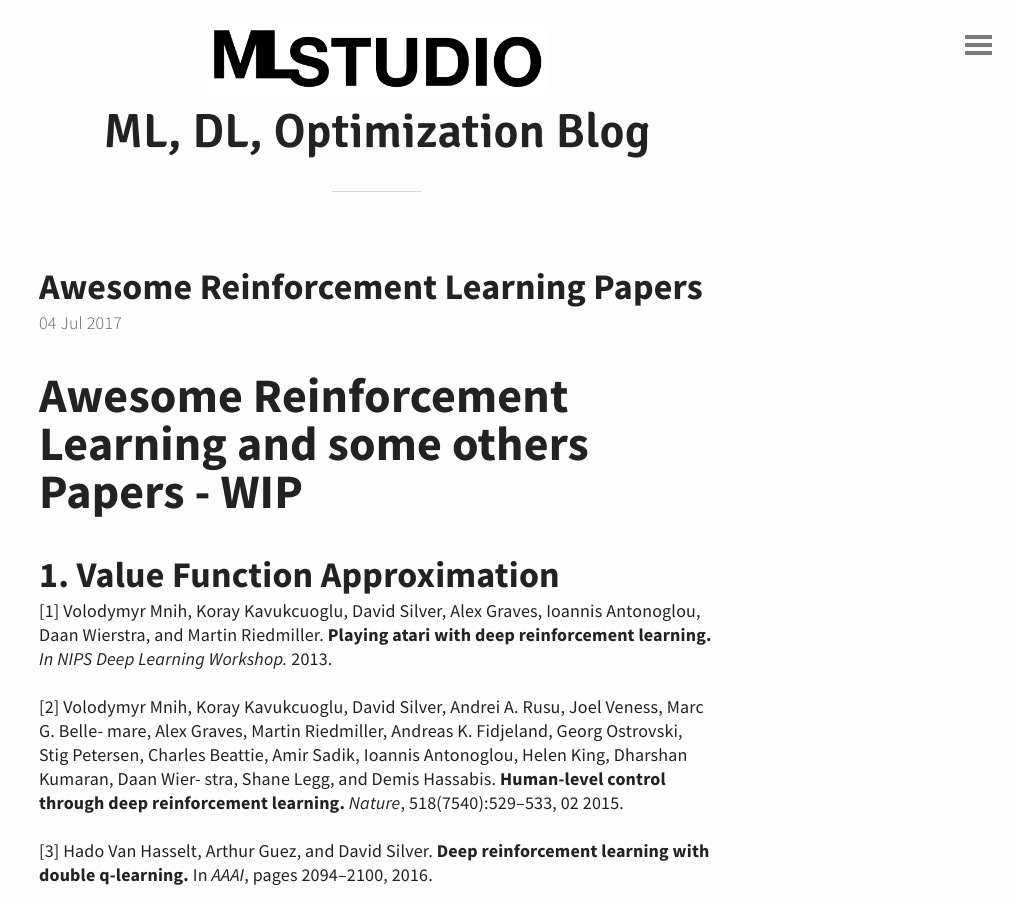
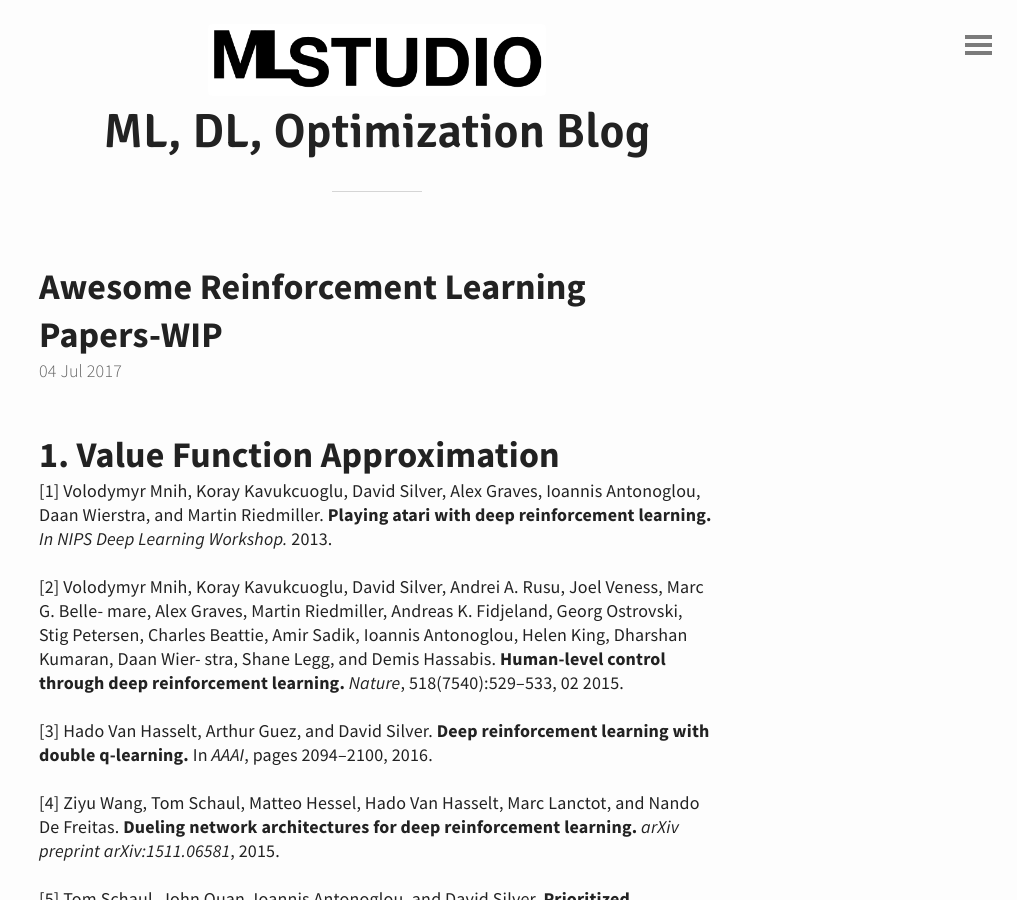
Before and after one commit to edmophia/edmophia.github.io, a Jekyll site: the page built from _posts/Reinforcement Learning/2017-7-3-Awesome Reinforcement-Learning-Papers.md, in a window 1280 px wide and 900 px high. Shown: the whole window, without its empty margins (263-1280 px from the left). Built offline with Jekyll 4.4.1, drawn with Linux system fonts in a browser that asks for light colours.

Commit message:
no message

```diff
--- a/_posts/Reinforcement Learning/2017-7-3-Awesome Reinforcement-Learning-Papers.md
+++ b/_posts/Reinforcement Learning/2017-7-3-Awesome Reinforcement-Learning-Papers.md
@@ -1,13 +1,10 @@
 ---
 layout: post
-title: Awesome Reinforcement Learning Papers
+title: Awesome Reinforcement Learning Papers-WIP
 date: 2017-7-4
 tags:
   - Reinforcement Learning
 ---
-
-
-# Awesome Reinforcement Learning and some others Papers - WIP
 
 ## 1. Value Function Approximation
 
```
